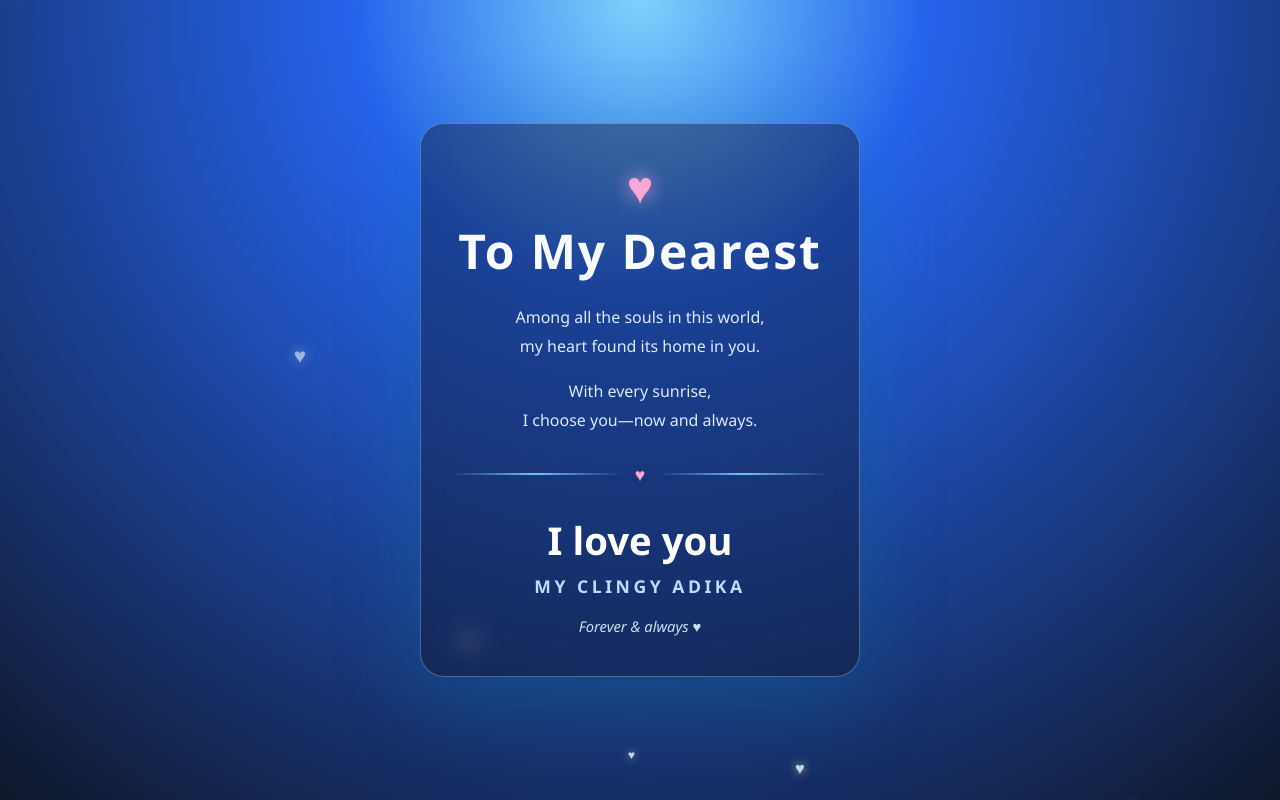
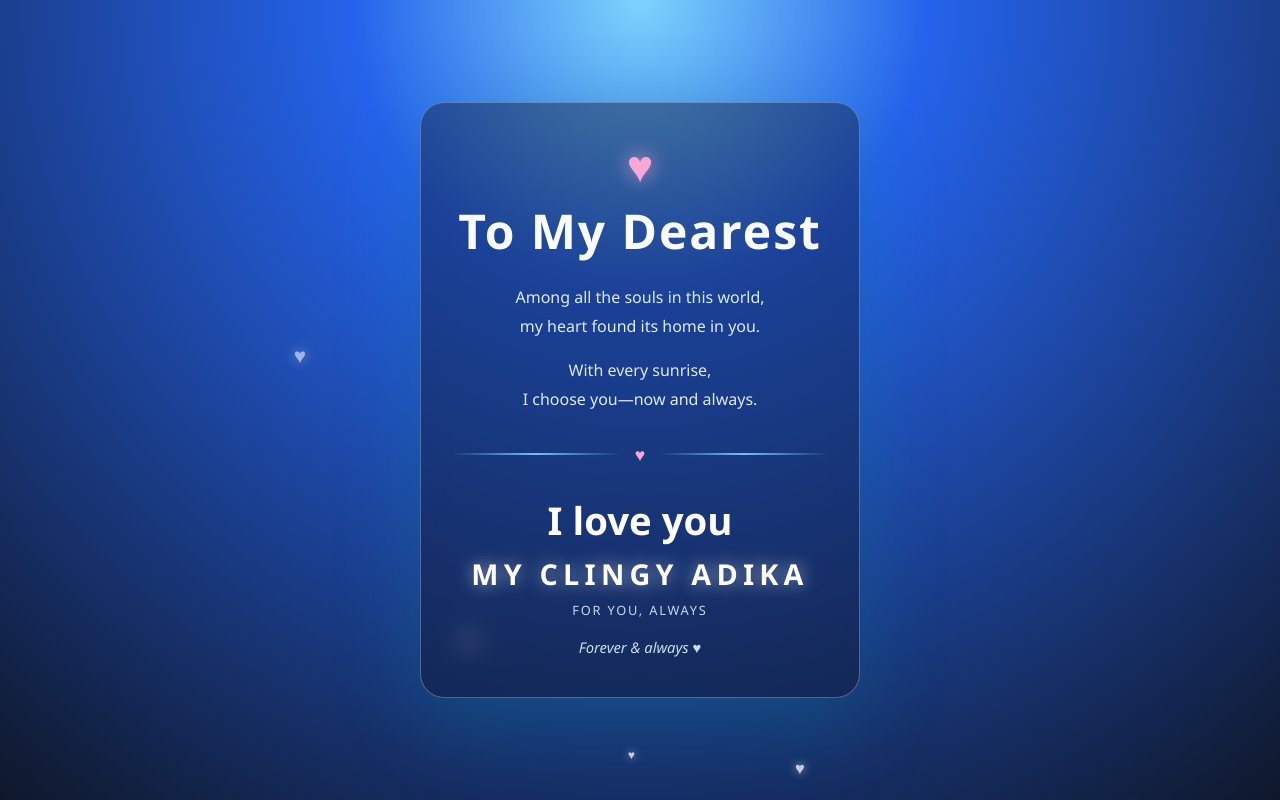
Before and after one commit to arirasmana0104/docker-react, a React (Create React App) app: page / in a window 1280 px wide. Built offline with nearby package versions, Linux system fonts and the light colour scheme.

Commit message:
fix code

```diff
--- a/src/App.css
+++ b/src/App.css
@@ -120,11 +120,21 @@ h1 {
 }
 
 .name-tag {
+  margin: 0 0 8px;
+  font-size: clamp(1.25rem, 2.5vw, 1.8rem);
+  letter-spacing: 0.18em;
+  text-transform: uppercase;
+  color: #ffffff;
+  text-shadow: 0 0 18px rgba(255, 255, 255, 0.6);
+}
+
+.signature-line {
   margin: 0 0 18px;
-  font-size: 1.1rem;
-  letter-spacing: 0.2em;
+  font-size: 0.8rem;
+  letter-spacing: 0.14em;
   text-transform: uppercase;
-  color: #bfdbfe;
+  color: #dbeafe;
+  opacity: 0.9;
 }
 
 .footer {
--- a/src/App.js
+++ b/src/App.js
@@ -53,6 +53,7 @@ function App() {
 
         <h2 className="love-you">I love you</h2>
         <h3 className="name-tag">MY CLINGY ADIKA</h3>
+        <p className="signature-line">for you, always</p>
 
         <p className="footer">Forever &amp; always ♥</p>
       </main>
```
